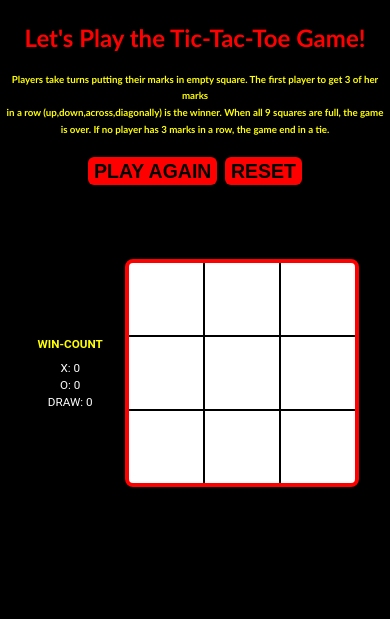
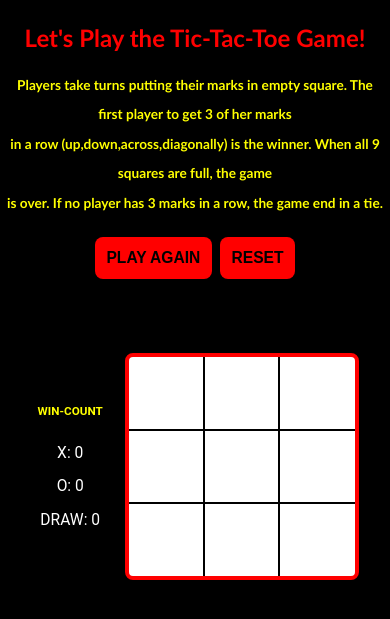
Before and after one commit to Harshit-verma-25/Tic-Tac-Toe, a plain HTML site: page index.html in a window 390 px wide. Shown: the part 65-684 px from the top of the page. Drawn offline with Linux system fonts and the light colour scheme.

Commit message:
Update style.css

```diff
--- a/style.css
+++ b/style.css
@@ -69,10 +69,10 @@ button:hover{
     align-items: center;
     justify-content: center;
     color: white;
-    font-size: 1.5vw;
+    font-size: 3vw;
     height: 40vh;
     width: 20vw;
-    line-height: 6vh;
+    line-height: 7vh;
     font-family: Roboto, sans-serif;
 }
 .win-count h5{
@@ -102,7 +102,7 @@ button:hover{
     background-color: rgba(143, 83, 199,0.25);
 }
 
-@media (max-width:600px) {
+@media (max-width:900px) {
     body{
         padding: 0px 3.8px;
     }
@@ -119,21 +119,22 @@ button:hover{
         flex-wrap: wrap;
     }
     .game-button button{
-        font-size: 5vw;
-        border-radius: 6px;
+        padding: 3vw;
+        font-size: 4vw;
+        border-radius: 8px;
     }
     .intro p{
         flex-wrap: wrap;
-        font-size: 2.5vw;
-        line-height: 2vh;
+        font-size: 3.5vw;
+        line-height: 3.5vh;
     }
     .game-container{
         display: flex;
         flex-wrap: wrap;
     }
     .win-count{
-        line-height: 2vh;
-        font-size: 3vw;
+        line-height: 4vh;
+        font-size: 4vw;
     }
     .win-count h5{
         font-size: 3vw;
@@ -143,10 +144,11 @@ button:hover{
         flex-wrap: wrap;
         width: 60vw;
         height: 27vh;
+        display: grid;
         margin-right: 0;
         border: 4px solid red;
-        grid-template-rows: repeat(3, auto);
-        grid-template-columns: repeat(3, auto);
+        grid-template-rows: repeat(3, 33.33%);
+        grid-template-columns: repeat(3, 33.33%);
     }
     .box{
         border: 0.5px solid black;
```
